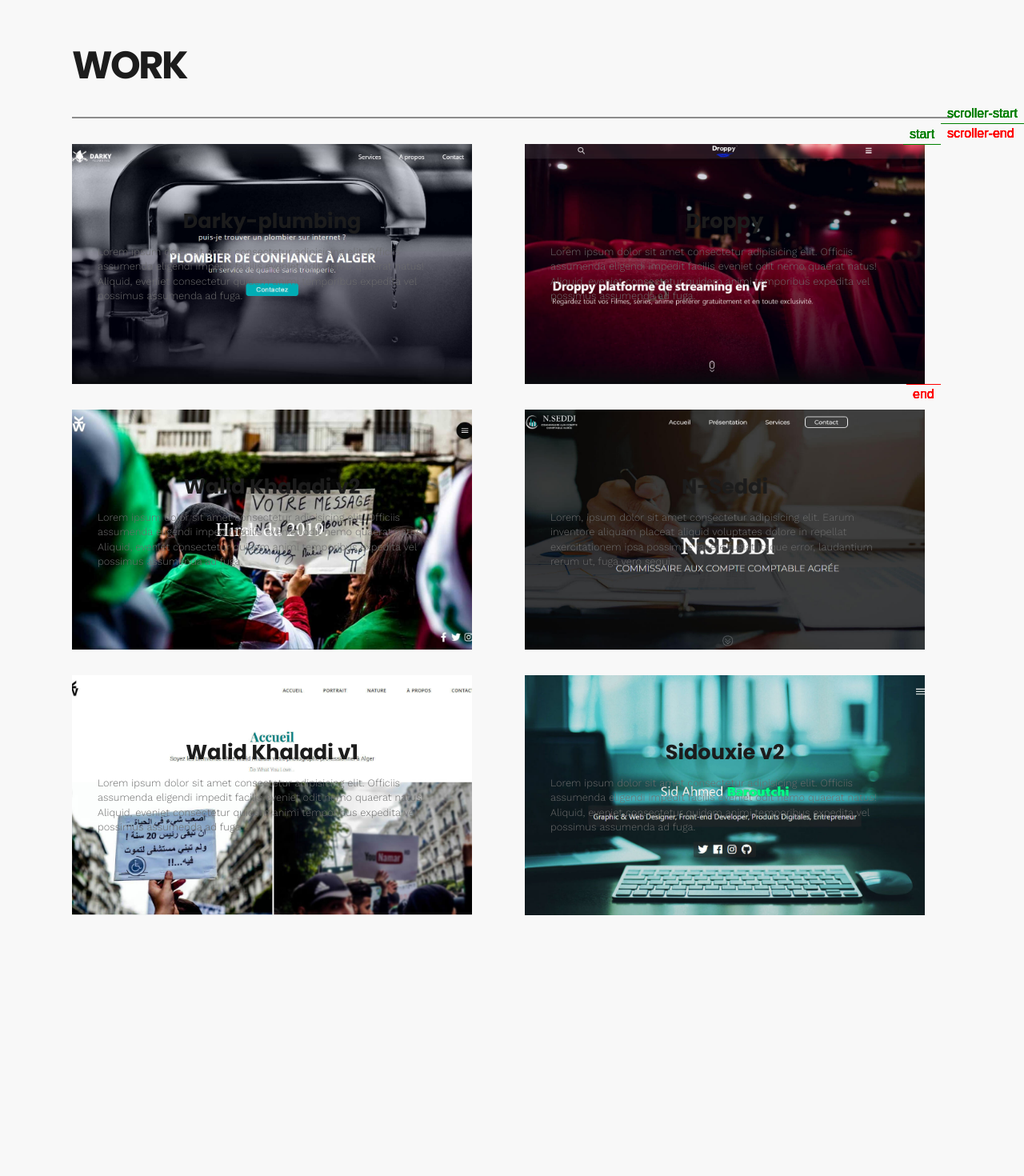
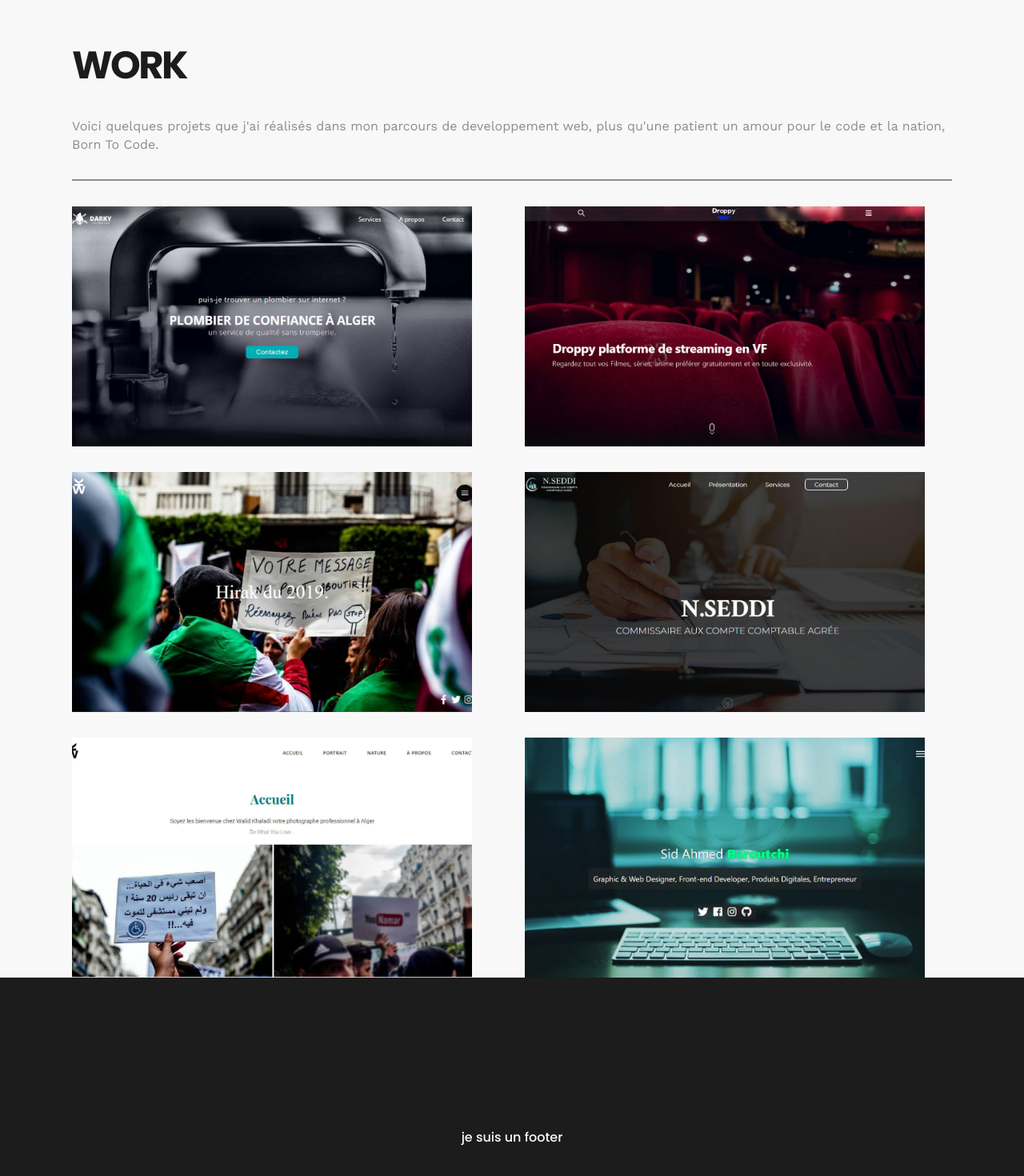
Before and after one commit to sidouxie/sidouxie-v3, a React (Create React App) app: page /work in a window 1280 px wide. Shown: the part 46-1516 px from the top of the page at 80% size. Before the commit the page ends 1190 px from the top, so only its background shows below. Built offline with nearby package versions, Linux system fonts and the light colour scheme.

Commit message:
Effets des cards work

```diff
--- a/src/Home.js
+++ b/src/Home.js
@@ -47,9 +47,9 @@ function Home() {
 
                 <div className="sec-text">
                   <p>
-                    Je suis <strong>Sid Ahmed Baroutchi</strong>, un ingénieure
-                    en développement web front-end axée sur la conception et sur
-                    la création de belles interfaces et expériences.
+                    Je suis <strong>Sid Ahmed Baroutchi</strong>, un ingénieur
+                    en développement web front-end axée sur la conception et la
+                    création de belles interfaces et expériences utilisateur.
                   </p>
 
                   <div className="sec-btn">
--- a/src/Work.js
+++ b/src/Work.js
@@ -9,18 +9,18 @@ function Work() {
       title: 'Darky-plumbing',
       desc: 'Lorem ipsum dolor sit amet consectetur adipisicing elit. Officiis assumenda eligendi impedit facilis eveniet odit nemo quaerat natus! Aliquid, eveniet consectetur quidem animi temporibus expedita vel possimus assumenda ad fuga.',
       color: '#015d82',
-      colorTitle: "#fefefe",
-      colorText: "#f6f6f6",
-      imgPath: './captures/darky-capture.jpg'
+      colorTitle: '#fefefe',
+      colorText: '#f6f6f6',
+      imgPath: './captures/darky-capture.jpg',
     },
     {
       id: '2',
       title: 'Droppy',
       desc: 'Lorem ipsum dolor sit amet consectetur adipisicing elit. Officiis assumenda eligendi impedit facilis eveniet odit nemo quaerat natus! Aliquid, eveniet consectetur quidem animi temporibus expedita vel possimus assumenda ad fuga.',
       color: '#0033cc',
-      colorTitle: "#fefefe",
-      colorText: "#f6f6f6",
-      imgPath: './captures/droppy-capture.jpg'
+      colorTitle: '#fefefe',
+      colorText: '#f6f6f6',
+      imgPath: './captures/droppy-capture.jpg',
     },
     {
       id: '3',
@@ -28,41 +28,40 @@ function Work() {
       desc: 'Lorem ipsum dolor sit amet consectetur adipisicing elit. Officiis assumenda eligendi impedit facilis eveniet odit nemo quaerat natus! Aliquid, eveniet consectetur quidem animi temporibus expedita vel possimus assumenda ad fuga.',
 
       color: '#1c1c1c',
-      colorTitle: "#fefefe",
-      colorText: "#f6f6f6",
-      imgPath: './captures/willab-capture.jpg'
+      colorTitle: '#fefefe',
+      colorText: '#f6f6f6',
+      imgPath: './captures/willab-capture.jpg',
     },
     {
       id: '4',
       title: 'N-Seddi',
       desc: ' Lorem, ipsum dolor sit amet consectetur adipisicing elit. Earum inventore aliquam placeat aliquid voluptates dolore in repellat exercitationem ipsa possimus facere fugiat itaque error, laudantium rerum ut, fuga vero sequi.',
       color: '#009898',
-      colorTitle: "#fefefe",
-      colorText: "#f6f6f6",
-      imgPath: './captures/nseddi-capture.jpg'
+      colorTitle: '#fefefe',
+      colorText: '#f6f6f6',
+      imgPath: './captures/nseddi-capture.jpg',
     },
     {
       id: '5',
       title: 'Walid Khaladi v1',
       desc: 'Lorem ipsum dolor sit amet consectetur adipisicing elit. Officiis assumenda eligendi impedit facilis eveniet odit nemo quaerat natus! Aliquid, eveniet consectetur quidem animi temporibus expedita vel possimus assumenda ad fuga.',
       color: '#74bac2',
-      colorTitle: "#fefefe",
-      colorText: "#f6f6f6",
-      imgPath: './captures/walid-capture.jpg'
+      colorTitle: '#fefefe',
+      colorText: '#f6f6f6',
+      imgPath: './captures/walid-capture.jpg',
     },
     {
       id: '6',
       title: 'Sidouxie v2',
       desc: 'Lorem ipsum dolor sit amet consectetur adipisicing elit. Officiis assumenda eligendi impedit facilis eveniet odit nemo quaerat natus! Aliquid, eveniet consectetur quidem animi temporibus expedita vel possimus assumenda ad fuga.',
       color: '#11e783',
-      colorTitle: "#fefefe",
-      colorText: "#f6f6f6",
-      imgPath: './captures/sidouxie-capture.jpg'
+      colorTitle: '#fefefe',
+      colorText: '#f6f6f6',
+      imgPath: './captures/sidouxie-capture.jpg',
     },
   ]
 
   return (
-
     <>
       <Layout>
         <div className="container">
@@ -70,6 +69,13 @@ function Work() {
             <main className="main-work">
               <div className="title">
                 <h1>WORK</h1>
+              </div>
+              <div className="text">
+                <p>
+                  Voici quelques projets que j'ai réalisés dans mon parcours de
+                  developpement web, plus qu'une patient un amour pour le code
+                  et la nation, Born To Code.
+                </p>
               </div>
               <div className="ligne"></div>
               <div className="card-wrap">
--- a/src/components/CardWrapper.js
+++ b/src/components/CardWrapper.js
@@ -1,54 +1,119 @@
-import React, {useEffect} from 'react'
+import React, { useEffect, useRef } from 'react'
 import { gsap } from 'gsap'
 import ScrollTrigger from 'gsap/ScrollTrigger'
 
-gsap.registerPlugin(ScrollTrigger);
-
-ScrollTrigger.defaults({
-  toggleActions: "restart pause resume pause"
-});
+gsap.registerPlugin(ScrollTrigger)
 
 function CardWrapper({ data }) {
+  let bgRef = useRef([])
+  bgRef.current = []
+
+  let titleRef = useRef([])
+  titleRef.current = []
+
+  let textRef = useRef([])
+  textRef.current = []
+
   useEffect(() => {
+    bgRef.current.forEach((el, index) => {
+      gsap.fromTo(
+        el,
+        { x: -50, css: { height: '100%', width: '0', zIndex: -1 } },
+        {
+          duration: 1.6,
+          delay: 0.4,
+          x: 0,
+          ease: 'power3.out',
+          css: { zIndex: 1, width: '100%', opacity: 1 },
+          scrollTrigger: {
+            id: `card ${index + 1}`,
+            trigger: el,
+            start: 'top top+=150',
+            end: 'top center',
+            markers: false,
+            toggleActions: 'play none none reverse',
+          },
+        }
+      )
+    })
 
-      let tl = gsap.timeline({
-        scrollTrigger: {
-          trigger: '#Darky-plumbing',
-          start: "top 200px",
-          end: "+=300px",
-          scrub: 1,
-          markers: true
+    titleRef.current.forEach((el, index) => {
+      gsap.fromTo(
+        el,
+        { duration: 0, x: 50, opacity: 0 },
+        {
+          duration: 1.4,
+          delay: 0.6,
+          ease: 'power3.out',
+          x: 0,
+          opacity: 1,
+          scrollTrigger: {
+            id: `title card ${index + 1}`,
+            trigger: el,
+            start: 'top top+=150',
+            end: '+=200',
+            markers: false,
+            toggleActions: 'play none none reverse',
+          },
         }
-      })
+      )
+    })
 
-      tl.addLabel("start")
-        .from("#Darky-plumbing", { css: { zIndex: -1 } })
+    textRef.current.forEach((el, index) => {
+      gsap.fromTo(
+        el,
+        { y: 50, autoAlpha: 0 },
+        {
+          duration: 0.4,
+          delay: 0.2,
+          ease: 'power3.out',
+          y: 0,
+          autoAlpha: 1,
+          scrollTrigger: {
+            id: `text card ${index + 1}`,
+            trigger: el,
+            start: 'top top+=350',
+            scrub: 1,
+            toggleActions: 'play none none reverse',
+          },
+        }
+      )
+    })
+  }, [])
 
+  const addToRefs = (el) => {
+    if (el && !bgRef.current.includes(el)) {
+      bgRef.current.push(el)
+    }
+  }
 
-    gsap.to("#Darky-plumbing", 0.6,{
-      delay: 0.2,
-      ease: "power3.out",
-      css: { zIndex: 1, height: "100%" },
-      scrollTrigger: {
-        trigger: "#Darky-plumbing",
-      start: "top top",
-      end: "+=300px",
-      scrub: true,
-      },
+  const addToRefsTitle = (el) => {
+    if (el && !titleRef.current.includes(el)) {
+      titleRef.current.push(el)
+    }
+  }
 
-      stagger: {
-        amount: 0.4
-      },
-    })
-      ScrollTrigger.refresh();
-  }, [])
+  const addTextRef = (el) => {
+    if (el && !textRef.current.includes(el)) {
+      textRef.current.push(el)
+    }
+  }
+
   return (
-    <div className="card-index" style={{backgroundImage: `url(${data.imgPath})`}}>
+    <div
+      className="card-index"
+      style={{ backgroundImage: `url(${data.imgPath})` }}
+    >
       <div className="sec-head">
-        <h3>{data.title}</h3>
-        <p>{data.desc}</p>
+        <h3 ref={addToRefsTitle}>{data.title}</h3>
+        <p ref={addTextRef}>{data.desc}</p>
       </div>
-      <div id={data.title} className="sec-bg" style={{ backgroundColor: data.color }}></div>
+      <div
+        id={data.title}
+        ref={addToRefs}
+        className="sec-bg"
+        style={{ backgroundColor: data.color }}
+      ></div>
     </div>
   )
 }
--- /dev/null
+++ b/src/components/Footer.js
@@ -0,0 +1,11 @@
+import React from 'react'
+
+function Footer() {
+  return (
+    <footer>
+      <h2>je suis un footer</h2>
+    </footer>
+  )
+}
+
+export default Footer
--- a/src/components/Layout.js
+++ b/src/components/Layout.js
@@ -1,4 +1,5 @@
 import React, { useState } from 'react'
+import Footer from './Footer'
 import Menu from './Menu'
 
 function Layout(props) {
@@ -11,6 +12,7 @@ function Layout(props) {
     <>
       <Menu isopen={isopen} handleClick={handleClick} />
       {props.children}
+      <Footer />
     </>
   )
 }
--- a/src/styles/_work.scss
+++ b/src/styles/_work.scss
@@ -29,8 +29,8 @@
       display: inline-block;
       position: relative;
       background-position: center;
-    background-repeat: no-repeat;
-    background-size: cover;
+      background-repeat: no-repeat;
+      background-size: cover;
       transition: all 0.6s ease-in;
 
       @media (max-width: 1050px) {
@@ -49,9 +49,11 @@
         z-index: 2;
 
         h3 {
-          font-size: 1.6rem;
+          font-size: 2rem;
           font-weight: 600;
           color: $color-300;
+          opacity: 0;
+          padding: 1rem 0;
         }
 
         p {
@@ -60,6 +62,7 @@
           line-height: 1.45;
           padding: 1rem 2rem;
           color: $color-400;
+          opacity: 0;
         }
       }
       .sec-bg {
@@ -68,8 +71,9 @@
         top: 0;
         left: 0;
         width: 100%;
-        height: -10%;
+        height: 0%;
         z-index: -1;
+        opacity: 0;
       }
     }
   }
--- a/src/styles/styles.scss
+++ b/src/styles/styles.scss
@@ -305,3 +305,13 @@ nav {
     }
   }
 }
+
+footer {
+  width: 100%;
+  min-height: 50vh;
+  display: flex;
+  justify-content: center;
+  align-items: center;
+  background-color: $color-300;
+  color: $color-600;
+}
```
